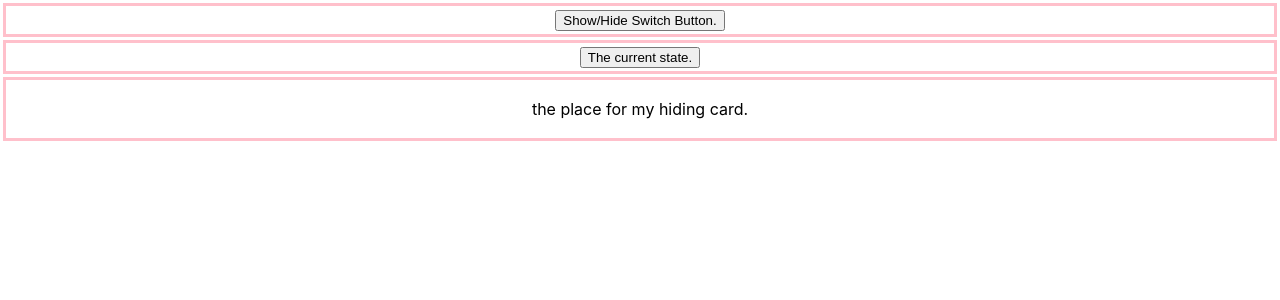
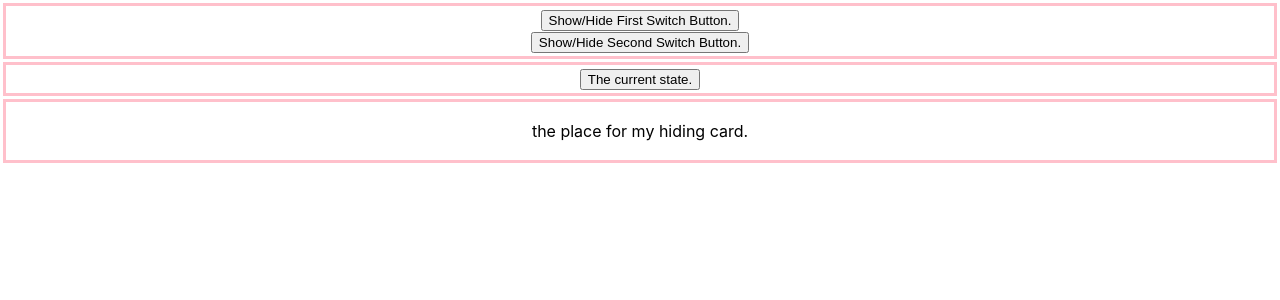
Before and after one commit to JamieBort/TrelloAPI, a React (Create React App) app in the folder trelloapi/: page / in a window 1280 px wide. Shown: the top 300 px of the page. Built offline with nearby package versions, Linux system fonts and the light colour scheme; no server answers.

Commit message:
Got the show/hide commonents to work.

```diff
--- a/trelloapi/src/App.js
+++ b/trelloapi/src/App.js
@@ -5,6 +5,7 @@ import APIButtonWithProps from './components/APIButtonWithProps';
 // import List from './components/List';
 // import ShowHide from './components/ShowHide';
 import Demo1 from './components/Demo1';
+import Demo2 from './components/Demo2';
 // import APIButtonWithState from './components/APIButtonWithState';
 
 // const TrelloAPIstring = `https://api.trello.com/1/boards/59eb3c354ef89f2258c24900/cards?key=` + process.env.REACT_APP_KEY + `&token=` + process.env.REACT_APP_TOKEN;
@@ -17,7 +18,7 @@ class App extends React.Component {
     super(props); // *** why is super crossed out? ***
     this.state = {
       showHideDemo1: false, //
-      // showHideDemo2: false,
+      showHideDemo2: false,
       // showHideDemo3: false
     };
     this.showHideComponentSwitchStatement = this.showHideComponentSwitchStatement.bind(this); // or similar line. *** NOTE: this needs to change. ***
@@ -34,6 +35,11 @@ class App extends React.Component {
         console.log("trigger true");
         this.setState({ showHideDemo1: !this.state.showHideDemo1 });
         break;
+        case "showHideDemo2":
+          // need to toggle the car on and off.
+          console.log("trigger true");
+          this.setState({ showHideDemo2: !this.state.showHideDemo2 });
+          break;
       default:
         console.log("the default case was used.");
     }
@@ -99,11 +105,13 @@ class App extends React.Component {
   currentStateFunction = () => { console.log("The current state is:", this.state); };
 
   render() {
-    const { showHideDemo1, } = this.state;
+    const { showHideDemo1, showHideDemo2 } = this.state;
     return (
       <div className="App">
         <div className="section">
-          <APIButtonWithProps message="Show/Hide Switch Button." theFunction={() => this.showHideComponentSwitchStatement("showHideDemo1")}>
+          <APIButtonWithProps message="Show/Hide First Switch Button." theFunction={() => this.showHideComponentSwitchStatement("showHideDemo1")}>
+          </APIButtonWithProps>
+          <APIButtonWithProps message="Show/Hide Second Switch Button." theFunction={() => this.showHideComponentSwitchStatement("showHideDemo2")}>
           </APIButtonWithProps>
         </div>
         <div className="section">
@@ -112,6 +120,7 @@ class App extends React.Component {
         <div className="section">
           <p>the place for my hiding card.</p>
           {showHideDemo1 && <Demo1 />}
+          {showHideDemo2 && <Demo2 />}
         </div>
         {/* <div className="section">
           <APIButtonWithProps message="List the boards" theFunction={this.multifunctionButton} />
--- a/trelloapi/src/components/Demo1.js
+++ b/trelloapi/src/components/Demo1.js
@@ -1,8 +1,8 @@
 import React, { Component } from 'react';
 
 class Demo1 extends Component {
-    constructor() { // NOTICE: props is not passed in. TODO: pass props in once this is working as expected.
-        super(); // NOTICE: props is not passed in. TODO: pass props in once this is working as expected.
+    constructor(props) { // NOTICE: props is not passed in. TODO: pass props in once this is working as expected.
+        super(props); // NOTICE: props is not passed in. TODO: pass props in once this is working as expected.
         this.state = {
             name: "react",
         };
--- /dev/null
+++ b/trelloapi/src/components/Demo2.js
@@ -0,0 +1,26 @@
+import React, { Component } from 'react';
+
+class Demo2 extends Component {
+    constructor() { // NOTICE: props is not passed in. TODO: pass props in once this is working as expected.
+        super(); // NOTICE: props is not passed in. TODO: pass props in once this is working as expected.
+        this.state = {
+            name: "react",
+        };
+    }
+
+    render() {
+        return <div>This is the Demo2 component.</div>
+    }
+}
+
+// import React from 'react';
+
+// function Demo2(props) {
+//     return (
+//         <div>
+//             <p>{props.message}</p>
+//         </div>
+//     );
+// }
+
+export default Demo2;
```
